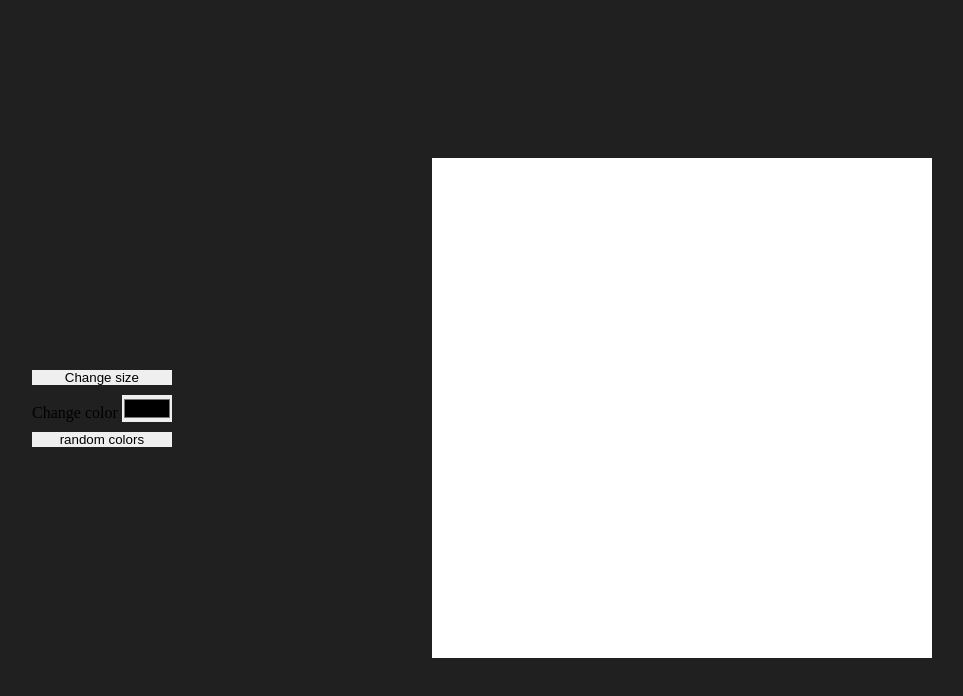
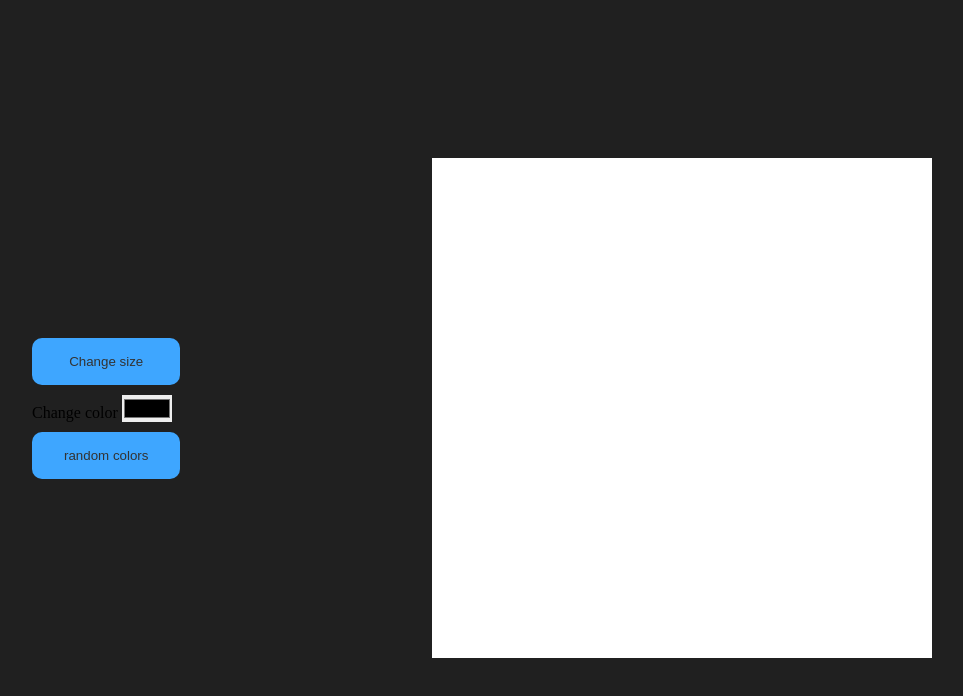
Before and after one commit to Aabdullah21/etch-a-sketch, a plain HTML site: page index.html in a window 1280 px wide. Shown: the whole page, without its empty margins (158-1121 px from the left). Drawn offline with Linux system fonts and the light colour scheme.

Commit message:
Change the style of buttons

```diff
--- a/style.css
+++ b/style.css
@@ -32,3 +32,11 @@ body {
     justify-content: center;
     gap: 10px;
 }
+
+button {
+    background-color: #3ea6ff;
+    padding: 16px 32px;
+    color: #333;
+    border-radius: 10px;
+    cursor: pointer;
+}
```
